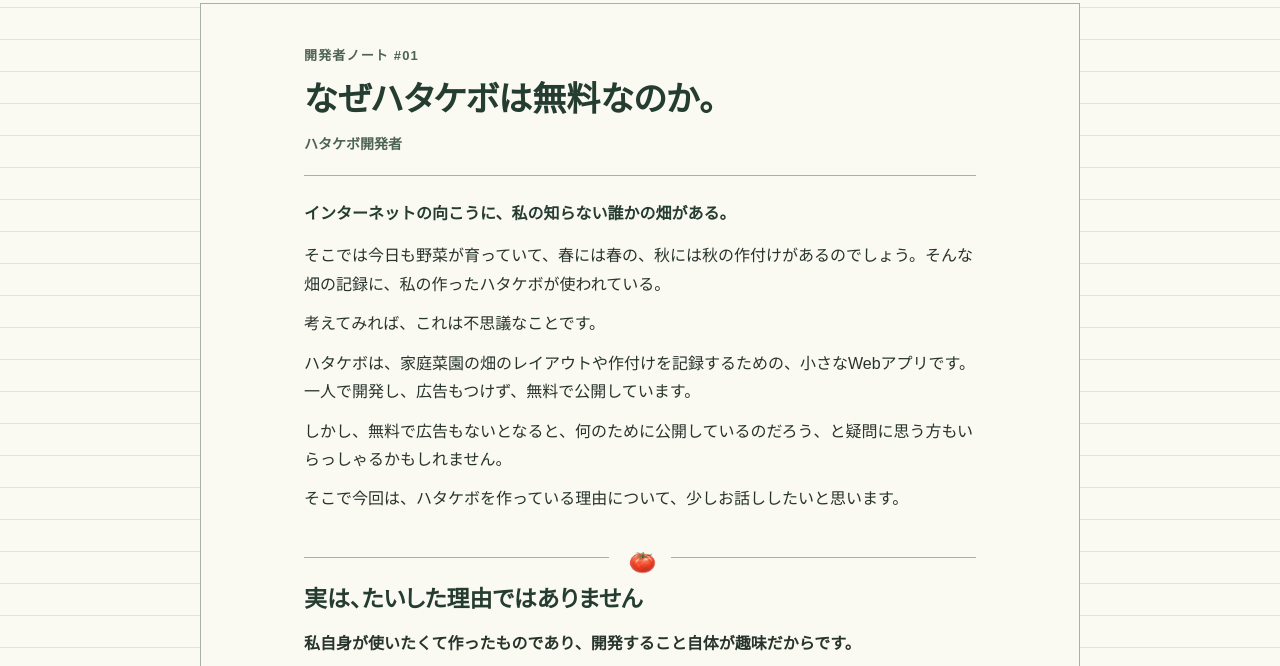
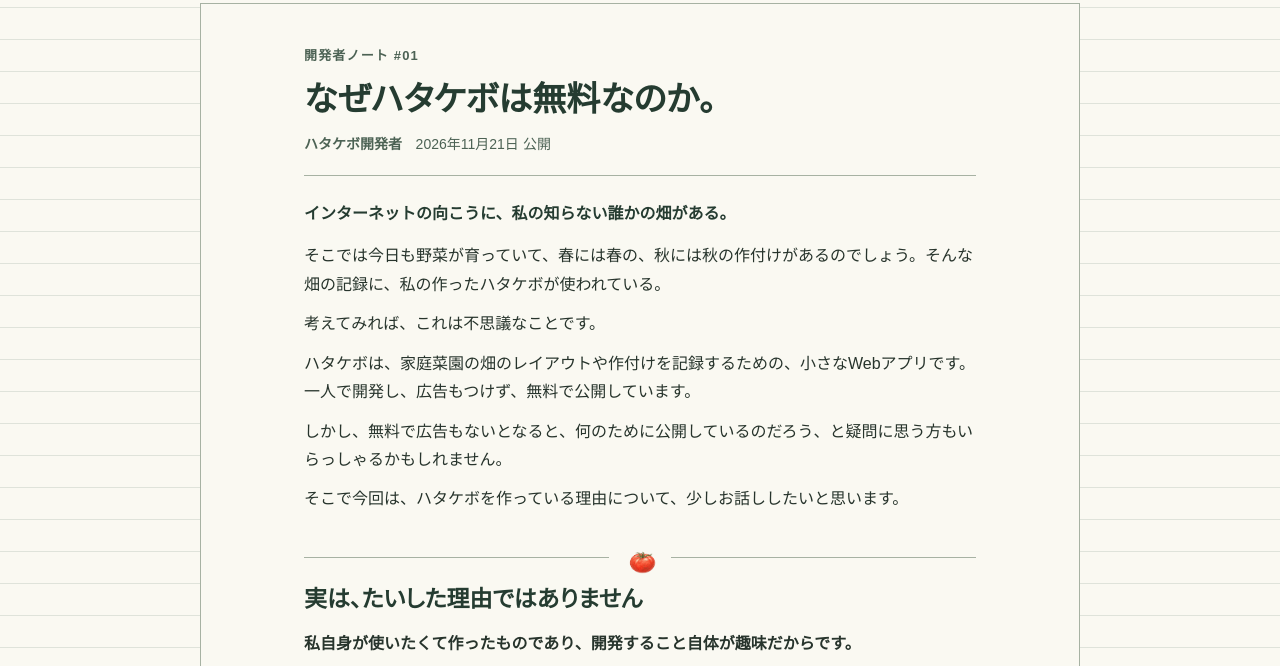
Before and after one commit to azurelyso2456-dotcom/hatakebo, a plain HTML site: page developer-note-01.html in a window 1280 px wide. Shown: the part 88-754 px from the top of the page. Drawn offline with Linux system fonts and the light colour scheme.

Commit message:
Add files via upload

```diff
--- a/developer-note-01.html
+++ b/developer-note-01.html
@@ -31,7 +31,10 @@
       <header class="journal-heading">
         <p class="journal-kicker">開発者ノート #01</p>
         <h1 id="note-title">なぜハタケボは無料なのか。</h1>
-        <p class="journal-byline">ハタケボ開発者</p>
+        <p class="journal-byline">
+          <span>ハタケボ開発者</span>
+          <span class="journal-publication"><time datetime="2026-11-21">2026年11月21日</time>公開</span>
+        </p>
       </header>
       <div class="article-body" id="article-body" tabindex="-1">
 <p>インターネットの向こうに、私の知らない誰かの畑がある。</p>
--- a/developer-notes.css
+++ b/developer-notes.css
@@ -168,7 +168,15 @@ body.journal {
 .reading-column .journal-heading h1 {
   font-size: clamp(1.5rem, 3.1vw, 2.125rem);
 }
-.reading-column .journal-byline { margin: .55rem 0 0; }
+.reading-column .journal-byline {
+  display: flex;
+  flex-wrap: wrap;
+  align-items: baseline;
+  gap: .15rem .85rem;
+  margin: .55rem 0 0;
+}
+.journal-publication { white-space: nowrap; font-weight: 400; }
+.journal-publication time { margin-inline-end: .3em; }
 .article-body { scroll-margin-top: 20px; }
 .article-body p { margin: 0 0 .65em; text-wrap: pretty; overflow-wrap: anywhere; }
 .article-body p:first-child {
```
Also changed, not shown: developer-note-02.html (+4 -1 lines), sw.js (+2 -2 lines).
